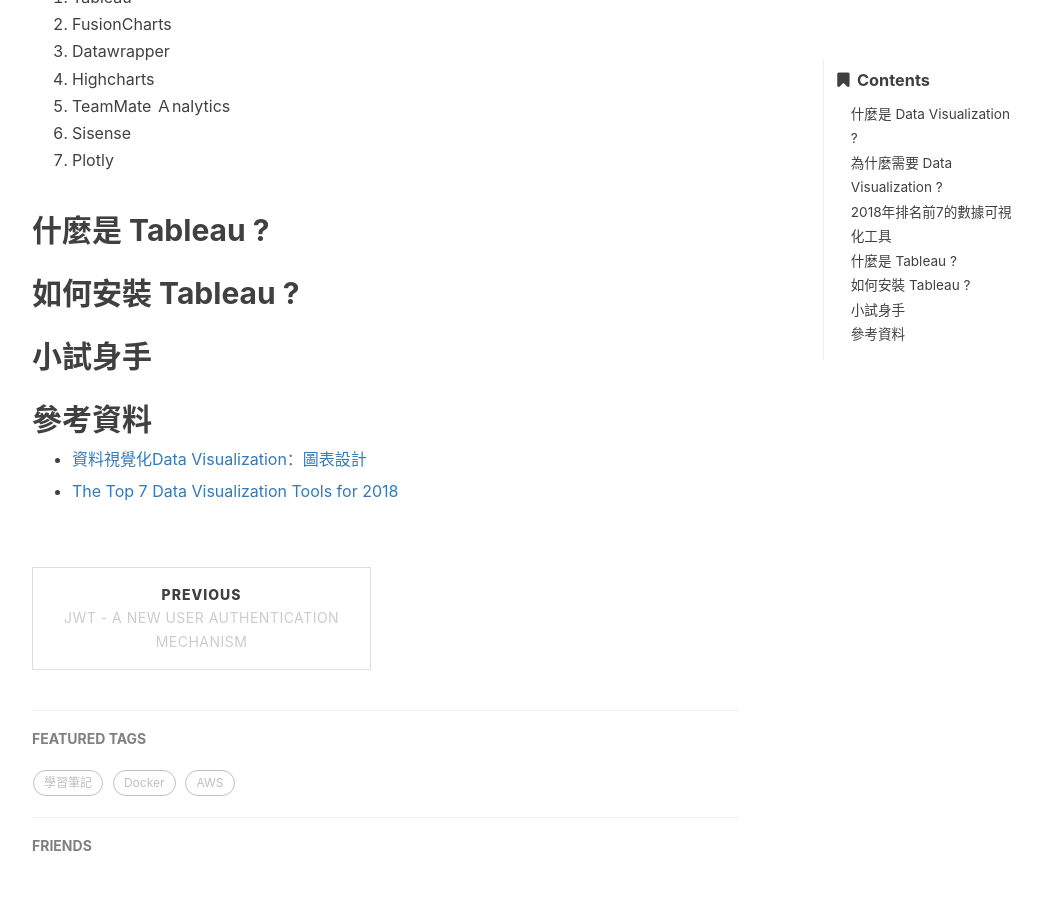
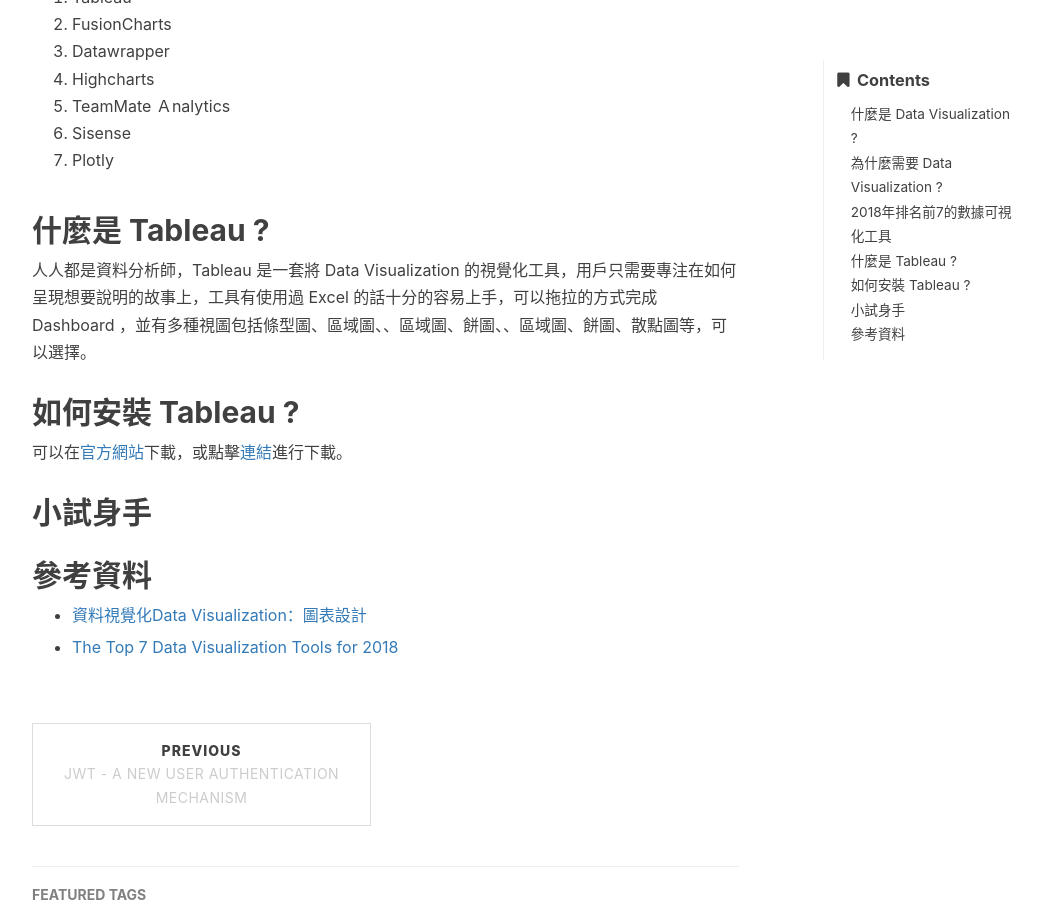
Before and after one commit to NeroCube/nerocube.github.io, a Jekyll site: the page built from _posts/2018-08-11-hello-world-tableau.md, in a window 1280 px wide and 900 px high, scrolled down 1262 px. Shown: the whole window, without its empty margins (233-1276 px from the left). Built offline with Jekyll 4.4.1, drawn with Linux system fonts in a browser that asks for light colours; nearby versions of some CDN libraries; comment, search, counter and statistics services are not loaded.

Commit message:
add content

```diff
--- a/_posts/2018-08-11-hello-world-tableau.md
+++ b/_posts/2018-08-11-hello-world-tableau.md
@@ -50,11 +50,17 @@
 ## 什麼是 Tableau ?
 {:toc}
 
+人人都是資料分析師，Tableau 是一套將 Data Visualization 的視覺化工具，用戶只需要專注在如何呈現想要說明的故事上，工具有使用過 Excel 的話十分的容易上手，可以拖拉的方式完成 Dashboard ，並有多種視圖包括條型圖、區域圖、、區域圖、餅圖、、區域圖、餅圖、散點圖等，可以選擇。
+
 ## 如何安裝 Tableau ?
 {:toc}
 
+可以在[官方網站](https://www.tableau.com/products/desktop/download)下載，或點擊[連結](https://www.tableau.com/downloads/desktop/mac)進行下載。
+
 ## 小試身手
 {:toc}
+
+
 
 ## 參考資料
 {:toc}
```
